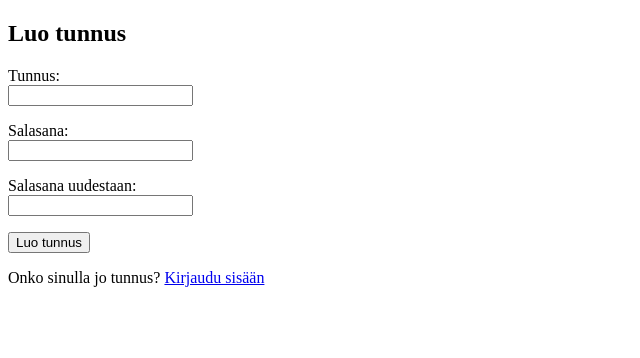
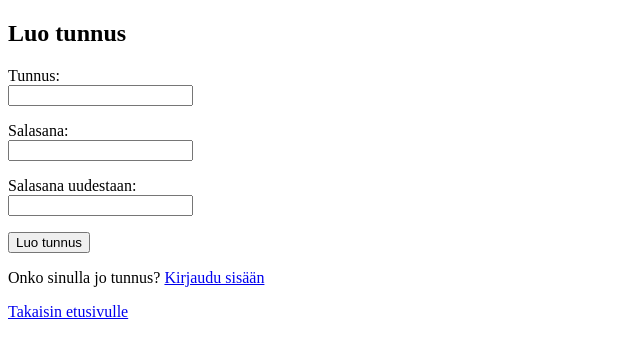
Before and after one commit to kiiamantyla/elokuvasuositukset, a Flask app: page /register in a window 1280 px wide. Shown: the top 358 px of the page, without its empty margins (0-640 px from the left). Run offline with Flask 3, Linux system fonts and the light colour scheme.

Commit message:
Add back to home page option

```diff
--- a/templates/edit_movie.html
+++ b/templates/edit_movie.html
@@ -23,6 +23,9 @@
     <input type="hidden" name="movie_id" value="{{ movie.id }}" />
     <input type="submit" value="Päivitä suositusta" />
   </form>
+  <p>
+    <a href="/">Takaisin etusivulle</a>
+  </p>
 </body>
 
 </html>
--- a/templates/login.html
+++ b/templates/login.html
@@ -31,6 +31,9 @@
       <a href="/register">Rekisteröidy</a>
     </p>
   </form>
+  <p>
+    <a href="/">Takaisin etusivulle</a>
+  </p>
 </body>
 
 </html>
--- a/templates/new_movie.html
+++ b/templates/new_movie.html
@@ -22,6 +22,9 @@
     </p>
     <input type="submit" value="Luo suositus" />
   </form>
+  <p>
+    <a href="/">Takaisin etusivulle</a>
+  </p>
 </body>
 
 </html>
--- a/templates/register.html
+++ b/templates/register.html
@@ -27,6 +27,9 @@
       <a href="/login">Kirjaudu sisään</a>
     </p>
   </form>
+  <p>
+    <a href="/">Takaisin etusivulle</a>
+  </p>
 </body>
 
 </html>
--- a/templates/show_movie.html
+++ b/templates/show_movie.html
@@ -23,7 +23,6 @@
   <p>
     Suosittelija: {{ movie.username }}
   </p>
-
   <p>
     <a href="/">Takaisin etusivulle</a>
   </p>
```
